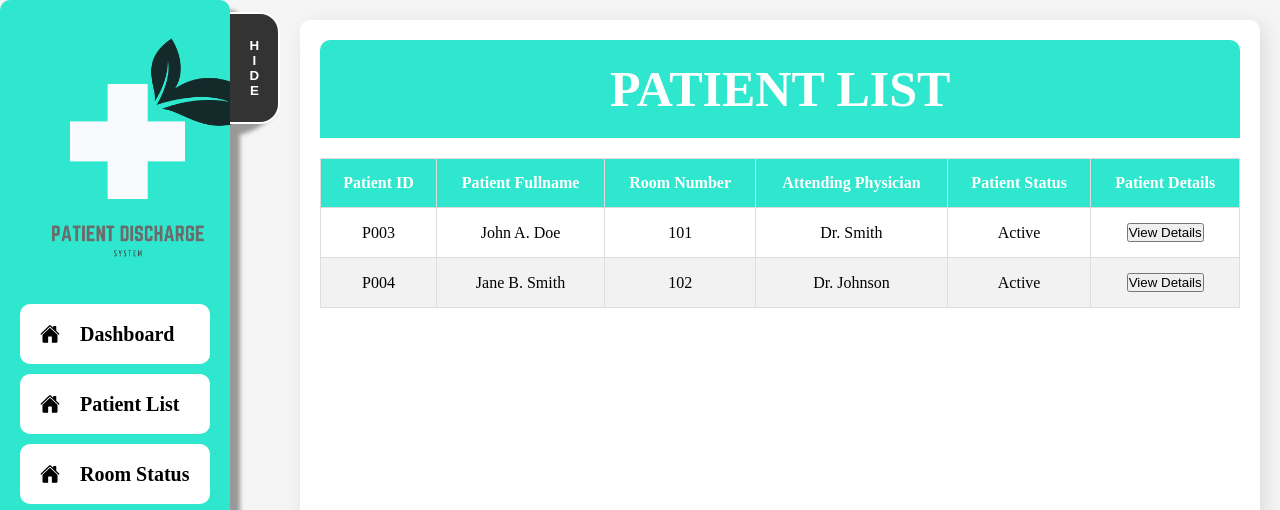
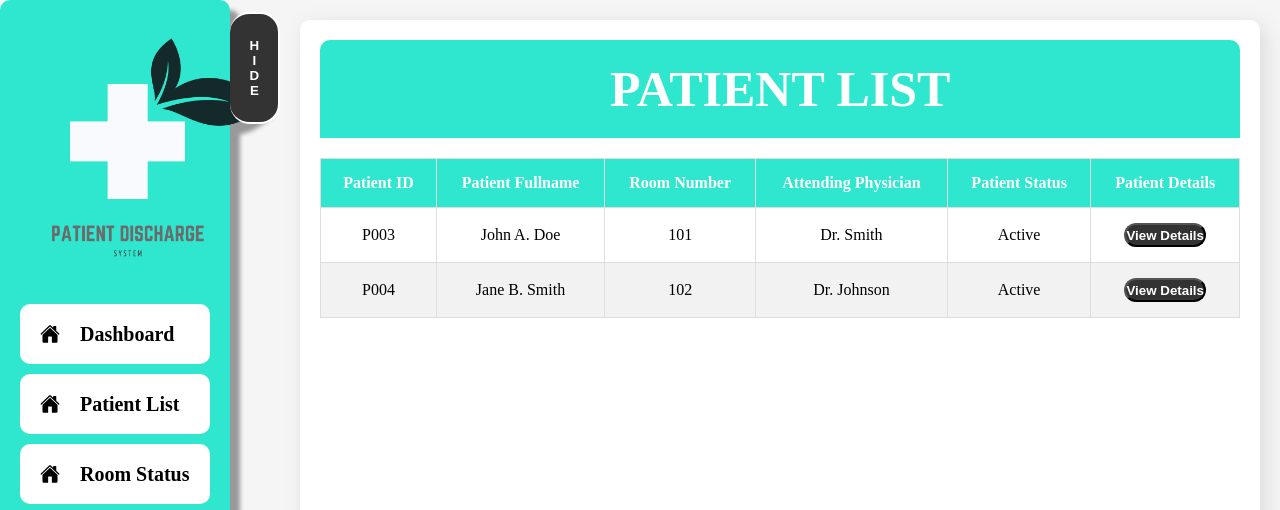
Before and after one commit to bcharles4/sia102_4a_grp4, a Django app: page /patientList/ in a window 1280 px wide. Shown: the top 510 px of the page. Run offline with Django 5.2, Linux system fonts and the light colour scheme; some libraries are stand-ins or nearby versions.

Commit message:
button UI

```diff
--- a/DocuCare-Integrated_System-Django/SIA102/SIA102/static/SIA102/patientList.css
+++ b/DocuCare-Integrated_System-Django/SIA102/SIA102/static/SIA102/patientList.css
@@ -42,3 +42,12 @@ h2 {
 .patient-table tr:hover {
     background-color: #ddd;
 }
+
+
+ button {
+    height: 3vh;
+    background-color: #333;
+    color: white;
+    font-weight: bold;
+    border-radius: 20px;
+}
```
Also changed, not shown: DocuCare-Integrated_System-Django/SIA102/SIA102/static/SIA102/patientDetail.css (+6 -3 lines).
